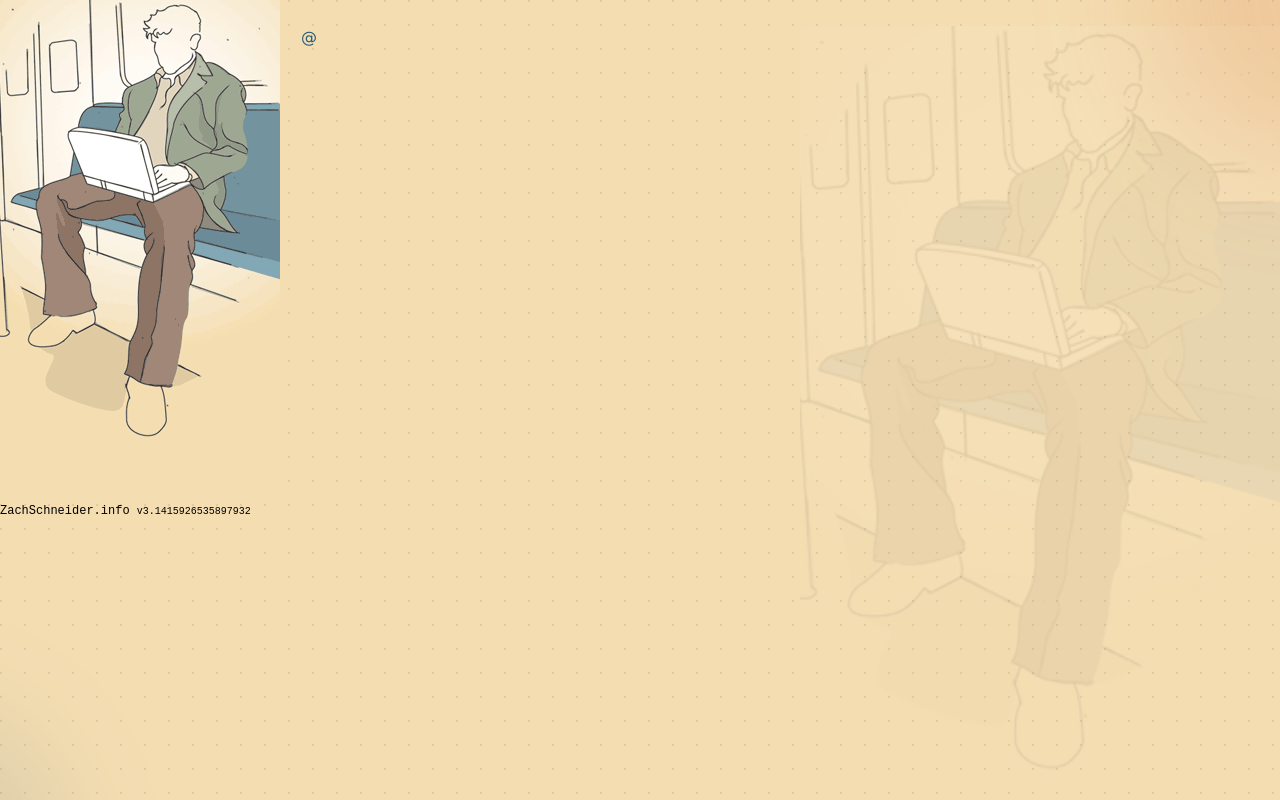
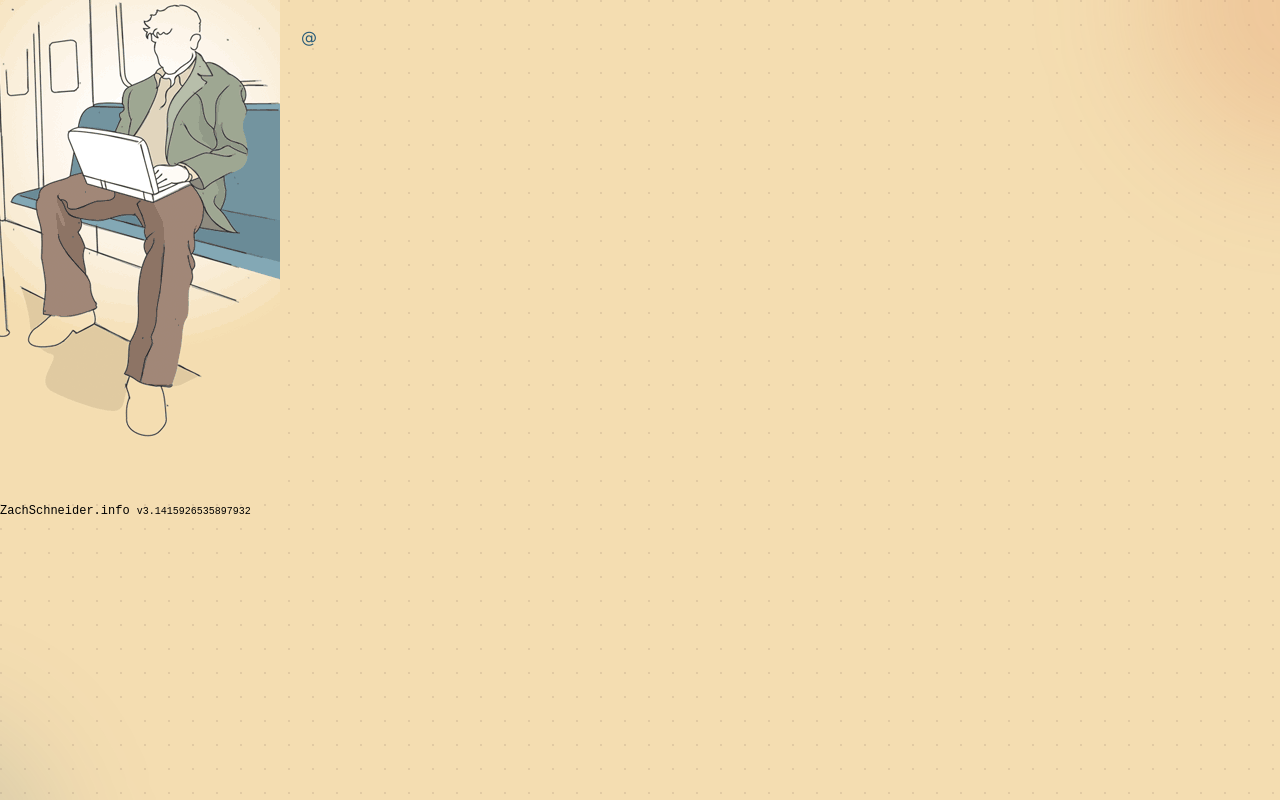
Before and after one commit to zkm/info, a website built with webpack: page src/index.hbs in a window 1280 px wide. Built offline with nearby package versions, Linux system fonts and the light colour scheme.

Commit message:
Revert "Extend the faded background illustration to all screen sizes"
This reverts commit 7b55df223f068ded3d908dd50b0d34606cffba93.

```diff
--- a/src/index.hbs
+++ b/src/index.hbs
@@ -13,7 +13,7 @@
   <body>
     <div class='parallax-blob parallax-blob--amber' data-depth='24'></div>
     <div class='parallax-blob parallax-blob--teal' data-depth='14'></div>
-    <div class='bg-illustration'></div>
+    <div class='mobile-bg'></div>
     <div class='container'>
       <header>
         <h1>{{header}} <small>{{version}}</small></h1>
--- a/src/style/main.css
+++ b/src/style/main.css
@@ -81,22 +81,19 @@ header h1 {
   }
 }
 
-/* A faded echo of the illustration behind the whole page at every width. The gif is
-   only 282x439, so its size is capped to avoid visibly upscaling/blurring it.
-   Centered on mobile (single column, nothing to dodge); shifted into the empty
-   right margin at 620px+ so it never sits behind the text column. */
-.bg-illustration {
+/* Below 620px the illustration has nowhere to sit as a sidebar (header above), so it's
+   shown faded full-screen behind the content instead of disappearing outright. */
+.mobile-bg {
   position: fixed;
   inset: 0;
   z-index: 0;
-  background: url('../assets/bg-header.gif') no-repeat center / min(480px, 70vh)
-    auto;
+  background: url('../assets/bg-header.gif') no-repeat center / contain;
   opacity: 0.1;
   pointer-events: none;
 }
 @media (min-width: 620px) {
-  .bg-illustration {
-    background-position: right center;
+  .mobile-bg {
+    display: none;
   }
 }
 footer {
```
